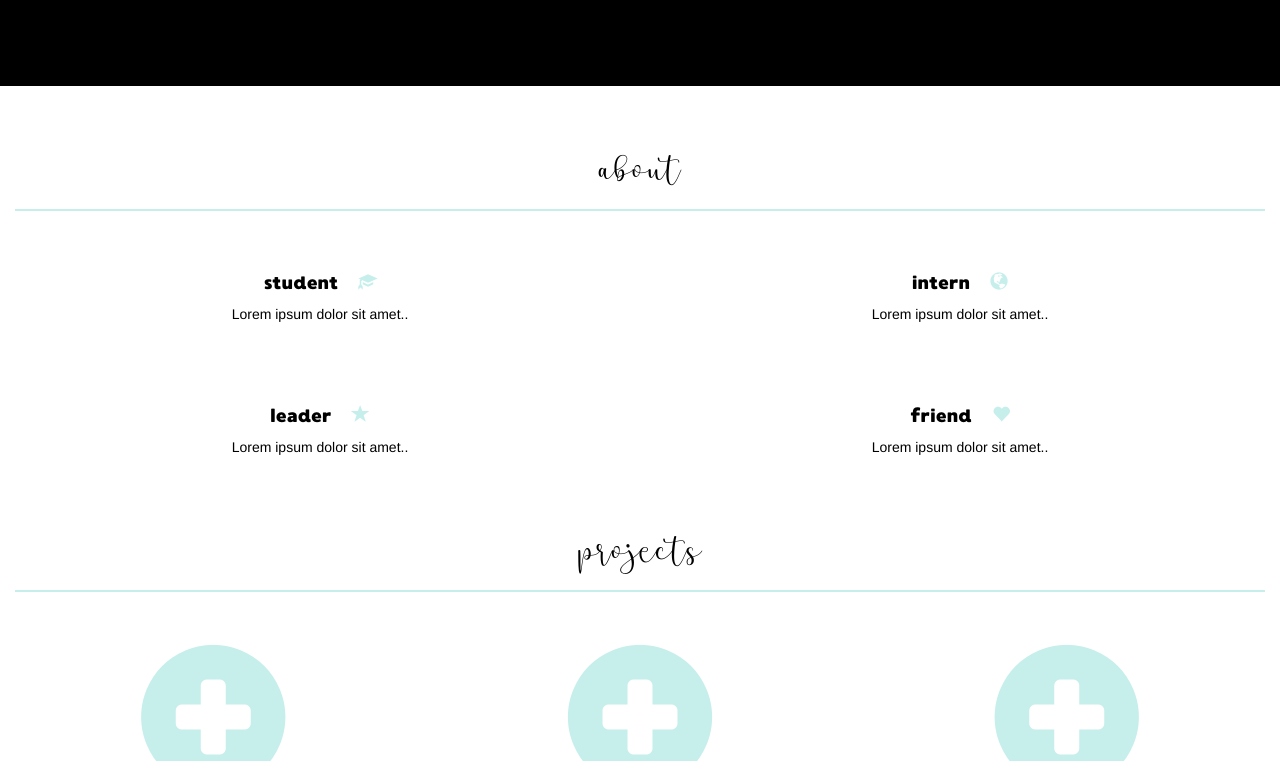
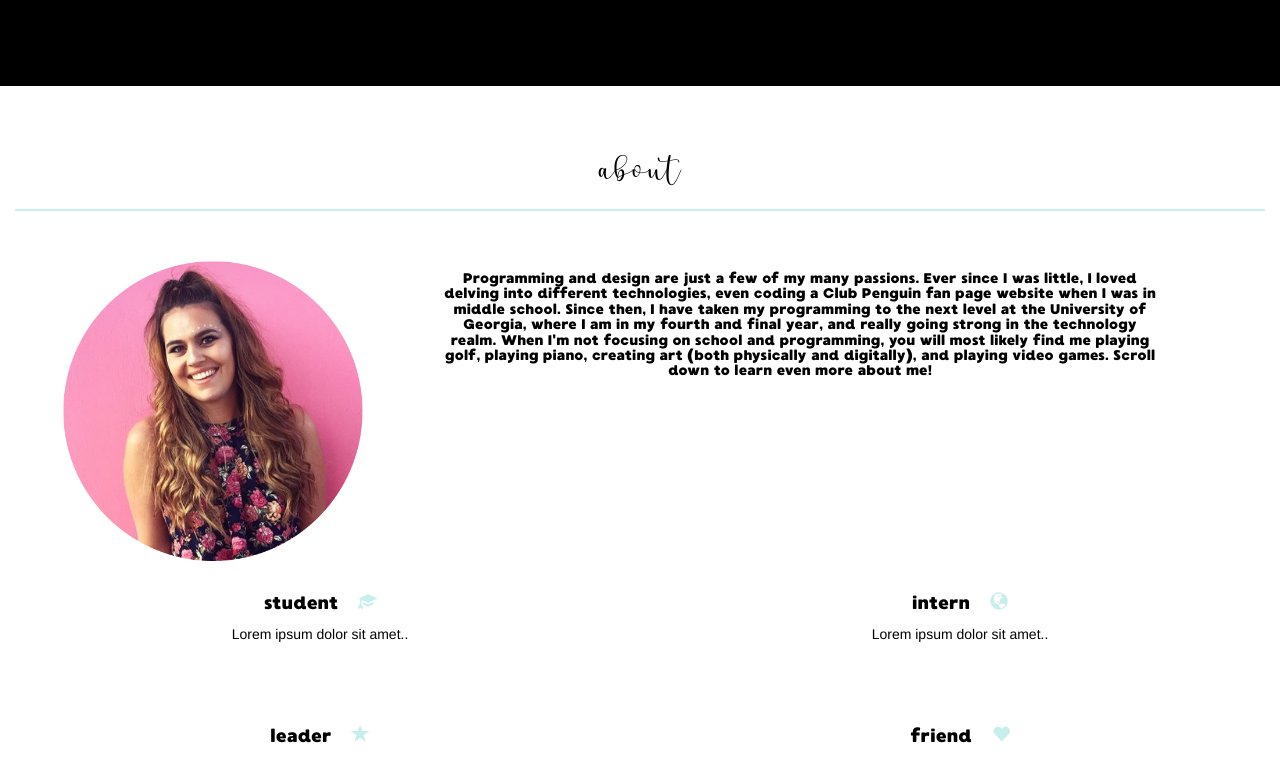
Before and after one commit to Kelsie70/KelsieBelanWebsite, a plain HTML site: page index.html in a window 1280 px wide. Shown: the part 629-1390 px from the top of the page. Drawn offline with nearby package versions, Linux system fonts and the light colour scheme.

Commit message:
added pic and about me paragraph

```diff
--- a/index.html
+++ b/index.html
@@ -49,6 +49,20 @@
 <div id="about" class="container-fluid text-center">
   <h2>ABOUT</h2>
   <br>
+    <div class="row">
+        <div class="col-sm-4">
+            <img src="kelsiecircle.png" style="width:300px;height:300px;">
+        </div>
+        <div class="col-sm-7">
+            <h5>Programming and design are just a few of my many passions. Ever since I was little,
+            I loved delving into different technologies, even coding a Club Penguin fan page
+            website when I was in middle school. Since then, I have taken my programming to the next
+            level at the University of Georgia, where I am in my fourth and final year, and really
+            going strong in the technology realm. When I'm not focusing on school and programming, you
+            will most likely find me playing golf, playing piano, creating art (both physically and
+            digitally), and playing video games. Scroll down to learn even more about me!</h5>
+        </div>
+    </div>
   <div class="row">
     <div class="col-sm-6">
       <h4>student<span class="glyphicon glyphicon glyphicon-education about-icon"></span></h4>
--- a/style.css
+++ b/style.css
@@ -23,6 +23,10 @@ h3 {
 }
 
 h4 {
+    font-family: WaffleSoft;
+}
+
+h5 {
     font-family: WaffleSoft;
 }
 
```
Also changed, not shown: kelsiecircle.png (added).
